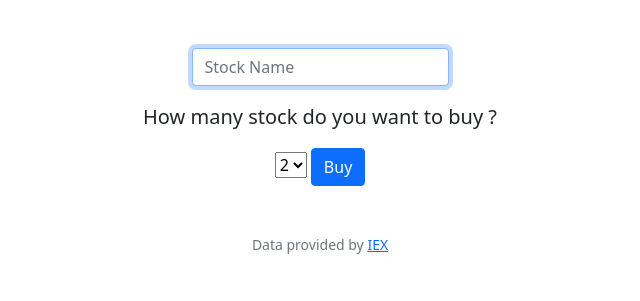
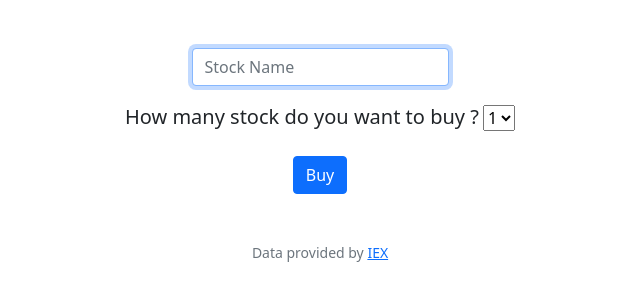
Before and after one commit to burakssener/CS50X-CS50P, a Flask app: page /buy in a window 1280 px wide. Shown: the part 76-377 px from the top of the page, without its empty margins (320-960 px from the left). Run offline with Flask 3, Linux system fonts and the light colour scheme; a user stored in the database is signed in; some libraries are stand-ins or nearby versions.

Commit message:
Tue, Nov 14, 2023, 7:07 PM +03:00

```diff
--- a/finance/templates/buy.html
+++ b/finance/templates/buy.html
@@ -9,14 +9,13 @@
         <div class="mb-3">
             <input autocomplete="off" autofocus class="form-control mx-auto w-auto"name="stock_name" placeholder="Stock Name" type="text">
         </div>
-        <p class="lead"> How many stock do you want to buy ? </p>
+        <label class="lead"> How many stock do you want to buy ? </label>
         <select name = stock_num >
-            <option selection disabled
             {% for i in range(1,6) %}
             <option value="{{i}}"> {{i}} </option>
             {% endfor %}
-
         </select>
+        <br><br>
         <button class="btn btn-primary" type="submit">Buy</button>
 </form>
 
```
